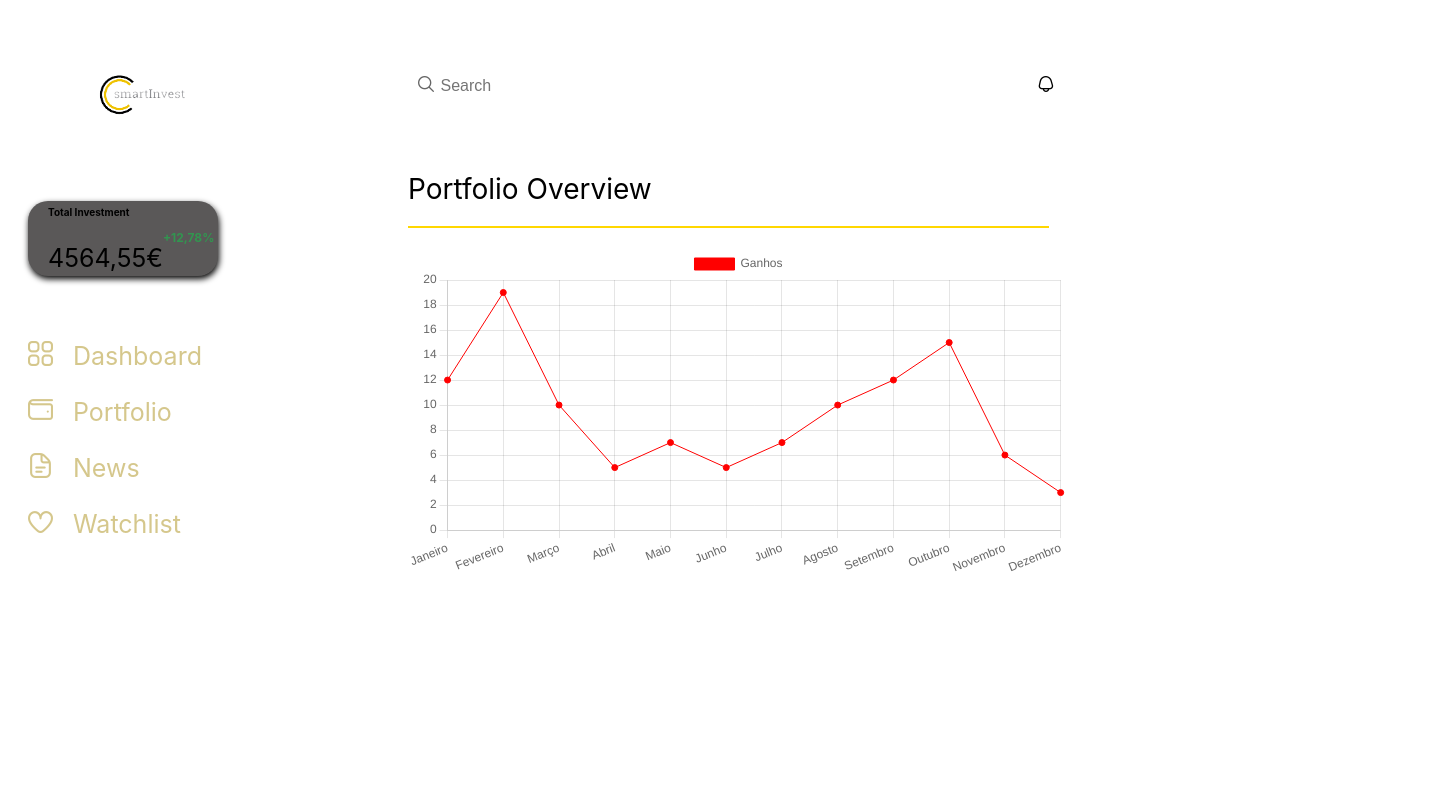
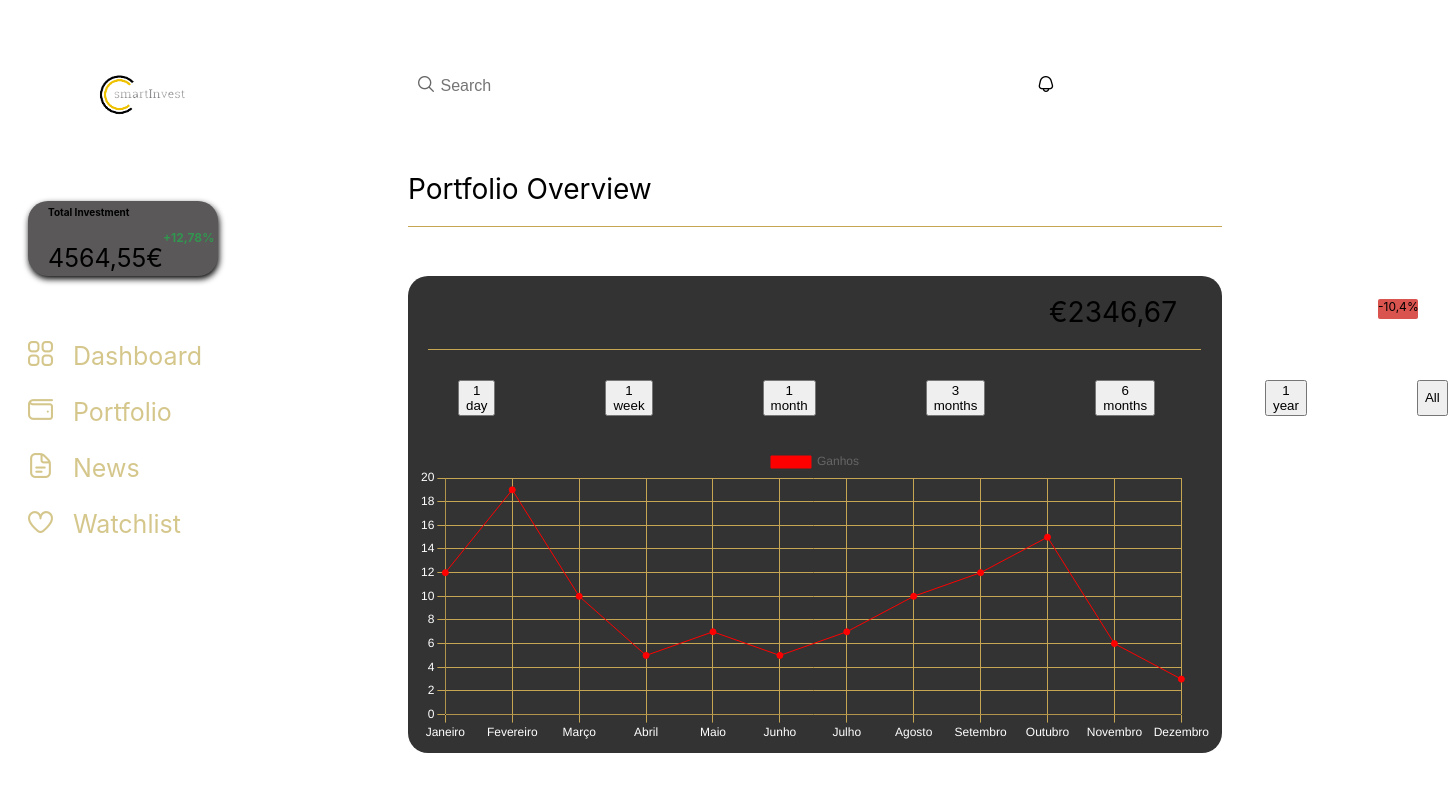
Before and after one commit to smartinvestproj/frontend, a React (Vite) app: page / in a window 1280 px wide. Shown: the top 800 px of the page, 1448 px wide, since content can reach past the window. Built offline with nearby package versions, Linux system fonts and the light colour scheme.

Commit message:
Design almost done

```diff
--- a/src/components/Body.jsx
+++ b/src/components/Body.jsx
@@ -1,9 +1,10 @@
-import React, { useEffect, useRef } from "react";
-import "../styles/components-styles/main.css";
+import React, { useEffect, useRef, useState } from "react";
+import "../styles/components-styles/body.css";
 import Chart from "chart.js/auto";
 
 function Body() {
   const chartRef = useRef(null);
+  const [period, setPeriod] = useState("1 day"); // Estado para controlar o período
 
   useEffect(() => {
     const data = {
@@ -21,9 +22,24 @@ function Body() {
 
     // Opções do gráfico (exemplo)
     const options = {
+      responsive: true,
       scales: {
         y: {
           beginAtZero: true,
+          grid: {
+            color: "#C6A653", // Define a cor do quadriculado horizontal
+          },
+          ticks: {
+            color: "white", // Define a cor das labels dos meses
+          },
+        },
+        x: {
+          grid: {
+            color: "#C6A653", // Define a cor do quadriculado horizontal
+          },
+          ticks: {
+            color: "white", // Define a cor das labels dos meses
+          },
         },
       },
     };
@@ -44,13 +60,36 @@ function Body() {
 
     // Armazene a referência ao gráfico no elemento canvas
     ctx.chart = newChart;
-  }, []);
+  }, [period]);
+
+  // Função para atualizar o período do gráfico
+  const updatePeriod = (newPeriod) => {
+    setPeriod(newPeriod);
+  };
 
   return (
     <main className="main">
       <h1>Portfolio Overview</h1>
       <div className="line"></div>
-      <canvas ref={chartRef} id="myChart" width="400" height="200"></canvas>
+      <div className="graph">
+        <div className="money">
+          <h1>€2346,67</h1>
+          <div className="profit">
+            <p>-10,4%</p>
+          </div>
+        </div>
+      <div className="line2"></div>
+      <div className="updateButtons">
+        <button onClick={() => updatePeriod("1 day")}>1 day</button>
+        <button onClick={() => updatePeriod("1 week")}>1 week</button>
+        <button onClick={() => updatePeriod("1 month")}>1 month</button>
+        <button onClick={() => updatePeriod("3 months")}>3 months</button>
+        <button onClick={() => updatePeriod("6 months")}>6 months</button>
+        <button onClick={() => updatePeriod("1 year")}>1 year</button>
+        <button onClick={() => updatePeriod("All")}>All</button>
+      </div>
+        <canvas ref={chartRef} id="overviewChart" width="400" height="150"></canvas>
+      </div>
     </main>
   );
 }
--- a/src/components/Heading.jsx
+++ b/src/components/Heading.jsx
@@ -1,4 +1,4 @@
-import React, {useState} from "react";
+import React from "react";
 import '../styles/components-styles/heading.css';
 
 
--- /dev/null
+++ b/src/styles/components-styles/body.css
@@ -0,0 +1,74 @@
+.main {
+  grid-area: main;
+  display: flex;
+  align-items: left;
+  margin-top: 50px;
+  position: relative;
+  padding-left: 150px;
+}
+
+.main h1 {
+  font: var(--primary-font);
+  font-size: 28px;
+  margin-bottom: 15px;
+}
+
+.line {
+  height: 0.5px;
+  background-color: #C6A653;
+  width: 100%;
+  margin-top: 5px;
+  margin-bottom: 50px;
+}
+
+.line2 {
+  height: 0.5px;
+  background-color: #C6A653;
+  width: 95%;
+  margin-top: 20px;
+  margin-bottom: 30px;
+  margin-left: 20px;
+}
+
+.graph
+{
+  background-color: #333333;
+  border-radius: 20px;
+}
+
+#overviewChart
+{
+  margin-top: 30px;
+  margin-bottom: 10px;
+  margin-left: 10px;
+  margin-right: 10px;
+}
+
+.updateButtons
+{
+  display: flex;
+  gap: 110px;
+  margin-left: 50px;
+}
+
+.money
+{
+  text-align: right;
+  margin-right: 45px;
+  margin-bottom: 30px;
+}
+
+.profit {
+  width: 40px;
+  height: 20px;
+  background-color: #D9534F;
+  border-radius: 2px;
+  margin-left: 970px;
+  margin-top: -45px;
+}
+
+.profit p
+{
+  font-size: 12px;
+  text-align: center;
+}
--- a/src/styles/components-styles/main.css
+++ /dev/null
@@ -1,25 +0,0 @@
-.main
-{
-    grid-area: main;
-    display: flex;
-    align-items: left;
-    margin-top: 50px;
-    position: relative;
-    padding-left: 150px;
-}
-
-.main h1
-{
-    font: var(--primary-font);
-    font-size: 28px;
-    margin-bottom: 15px;
-}
-
-.line
-{
-    height: 2px;
-    background-color: gold;
-    width: 97%;
-    margin-top: 5px;
-    margin-bottom: 20px;
-}
--- a/src/styles/components-styles/sidebar.css
+++ b/src/styles/components-styles/sidebar.css
@@ -21,23 +21,23 @@
   margin-top: 15px;
 }
 
-  .sidebar li i{
+.sidebar li i {
   margin-right: 20px;
 }
 
-  .sidebar-img{
+.sidebar-img {
   display: flex;
   justify-content: center;
   margin-bottom: 40px;
 }
 
-  .sidebar-img img{
+.sidebar-img img {
   aspect-ratio: 3/2;
   object-fit: contain;
   margin: 0;
 }
 
-  .settings-sidebar{
+.settings-sidebar {
   margin-top: 300px;
 }
 
@@ -55,10 +55,6 @@
   box-shadow: 1px 3px 6px rgb(0, 0, 0);
 }
 
-  .main{
-    display: flex;
-    justify-content: center;
-  }
 .totalInvestment-box-name {
   grid-area: name;
   font-size: 10px;
```
Also changed, not shown: src/pages/portfolio.jsx (+5 -9 lines), src/styles/components-styles/heading.css (+8 -8 lines), src/styles/portfolio.css (+4 -8 lines). Lines whose indentation alone changed are shown as unchanged.
